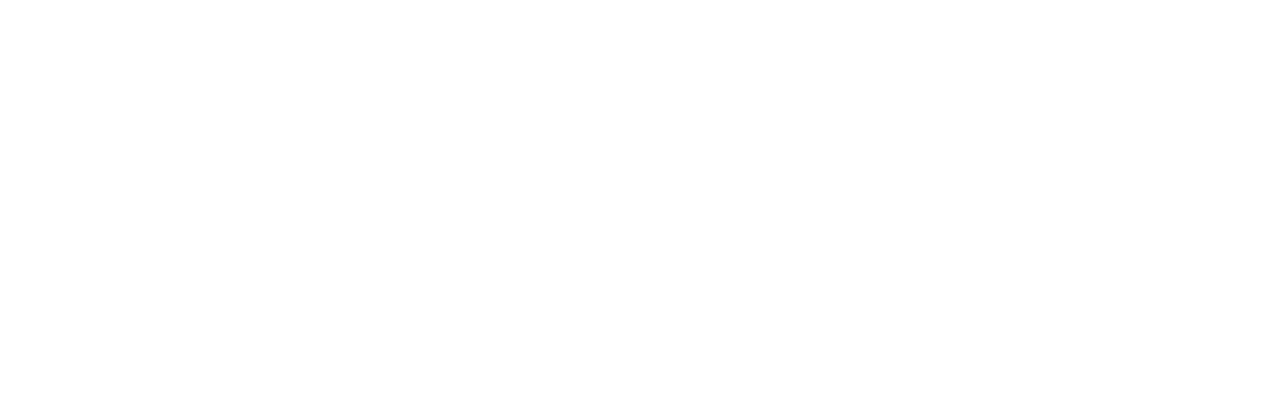
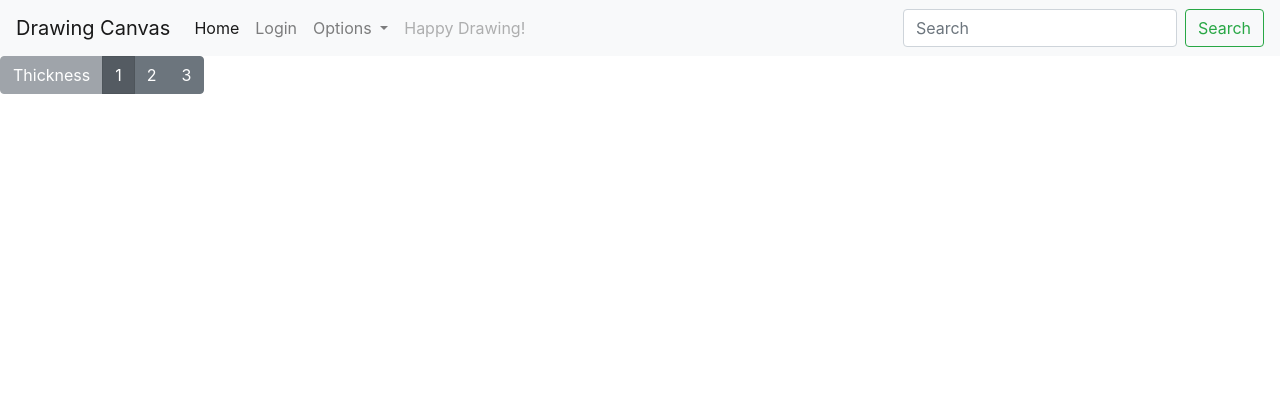
Before and after one commit to shashwatkathuria/Drawing-Canvas, a Django app: page / in a window 1280 px wide. Before the commit the part shown is empty. Shown: the top 420 px of the page. Run offline with Django 3.2, Linux system fonts and the light colour scheme; some libraries are stand-ins or nearby versions.

Commit message:
Added navbar and options for thickness.More to be done.

```diff
--- a/DrawingCanvas/MainCanvas/templates/MainCanvas/index.html
+++ b/DrawingCanvas/MainCanvas/templates/MainCanvas/index.html
@@ -1,11 +1,77 @@
 <!doctype html>
 {% load static %}
-<html>
+<html lang="en">
     <head>
+        <!-- Required meta tags -->
+        <meta charset="utf-8">
+        <meta name="viewport" content="width=device-width, initial-scale=1, shrink-to-fit=no">
+
+        <!-- Bootstrap CSS -->
+        <link rel="stylesheet" href="https://stackpath.bootstrapcdn.com/bootstrap/4.3.1/css/bootstrap.min.css" integrity="sha384-ggOyR0iXCbMQv3Xipma34MD+dH/1fQ784/j6cY/iJTQUOhcWr7x9JvoRxT2MZw1T" crossorigin="anonymous">
+
         <script src="https://d3js.org/d3.v4.min.js"></script>
         <script src="{% static 'MainCanvas/javascript/draw.js' %}" ></script>
+
+        <title>Drawing Canvas</title>
     </head>
     <body>
+
+        <nav class="navbar navbar-expand-lg navbar-light bg-light">
+            <a class="navbar-brand" href="#">Drawing Canvas</a>
+            <button class="navbar-toggler" type="button" data-toggle="collapse" data-target="#navbarSupportedContent" aria-controls="navbarSupportedContent" aria-expanded="false" aria-label="Toggle navigation">
+                <span class="navbar-toggler-icon"></span>
+            </button>
+
+            <div class="collapse navbar-collapse" id="navbarSupportedContent">
+              <ul class="navbar-nav mr-auto">
+                <li class="nav-item active">
+                  <a class="nav-link" href="#">Home <span class="sr-only">(current)</span></a>
+                </li>
+                <li class="nav-item">
+                  <a class="nav-link" href="#">Login</a>
+                </li>
+                <li class="nav-item dropdown">
+                  <a class="nav-link dropdown-toggle" href="#" id="navbarDropdown" role="button" data-toggle="dropdown" aria-haspopup="true" aria-expanded="false">
+                    Options
+                  </a>
+                  <div class="dropdown-menu" aria-labelledby="navbarDropdown">
+                    <a class="dropdown-item" href="#">Action</a>
+                    <a class="dropdown-item" href="#">Another action</a>
+                    <div class="dropdown-divider"></div>
+                    <a class="dropdown-item" href="#">Something else here</a>
+                  </div>
+                </li>
+                <li class="nav-item">
+                  <a class="nav-link disabled" href="#" tabindex="-1" aria-disabled="true">Happy Drawing!</a>
+                </li>
+              </ul>
+              <form class="form-inline my-2 my-lg-0">
+                <input class="form-control mr-sm-2" type="search" placeholder="Search" aria-label="Search">
+                <button class="btn btn-outline-success my-2 my-sm-0" type="submit">Search</button>
+              </form>
+            </div>
+        </nav>
+      <div class="btn-group btn-group-toggle " id="pencilThickness" data-toggle="buttons">
+            <label class="btn btn-secondary disabled" disabled>
+                <input type="radio" name="thicknessOption" >Thickness
+            </label>
+            <label class="btn btn-secondary active">
+                <input type="radio" class="thicknessClass" name="thicknessOption" value="1" checked> 1
+            </label>
+            <label class="btn btn-secondary">
+                <input type="radio" class="thicknessClass" name="thicknessOption" value="2" > 2
+            </label>
+            <label class="btn btn-secondary">
+                <input type="radio" class="thicknessClass" name="thicknessOption" value="3" > 3
+            </label>
+      </div>
+
         <svg id="canvas"></svg>
+
+        <!-- Optional JavaScript -->
+        <!-- jQuery first, then Popper.js, then Bootstrap JS -->
+        <script src="https://code.jquery.com/jquery-3.3.1.slim.min.js" integrity="sha384-q8i/X+965DzO0rT7abK41JStQIAqVgRVzpbzo5smXKp4YfRvH+8abtTE1Pi6jizo" crossorigin="anonymous"></script>
+        <script src="https://cdnjs.cloudflare.com/ajax/libs/popper.js/1.14.7/umd/popper.min.js" integrity="sha384-UO2eT0CpHqdSJQ6hJty5KVphtPhzWj9WO1clHTMGa3JDZwrnQq4sF86dIHNDz0W1" crossorigin="anonymous"></script>
+        <script src="https://stackpath.bootstrapcdn.com/bootstrap/4.3.1/js/bootstrap.min.js" integrity="sha384-JjSmVgyd0p3pXB1rRibZUAYoIIy6OrQ6VrjIEaFf/nJGzIxFDsf4x0xIM+B07jRM" crossorigin="anonymous"></script>
     </body>
 </html>
```
